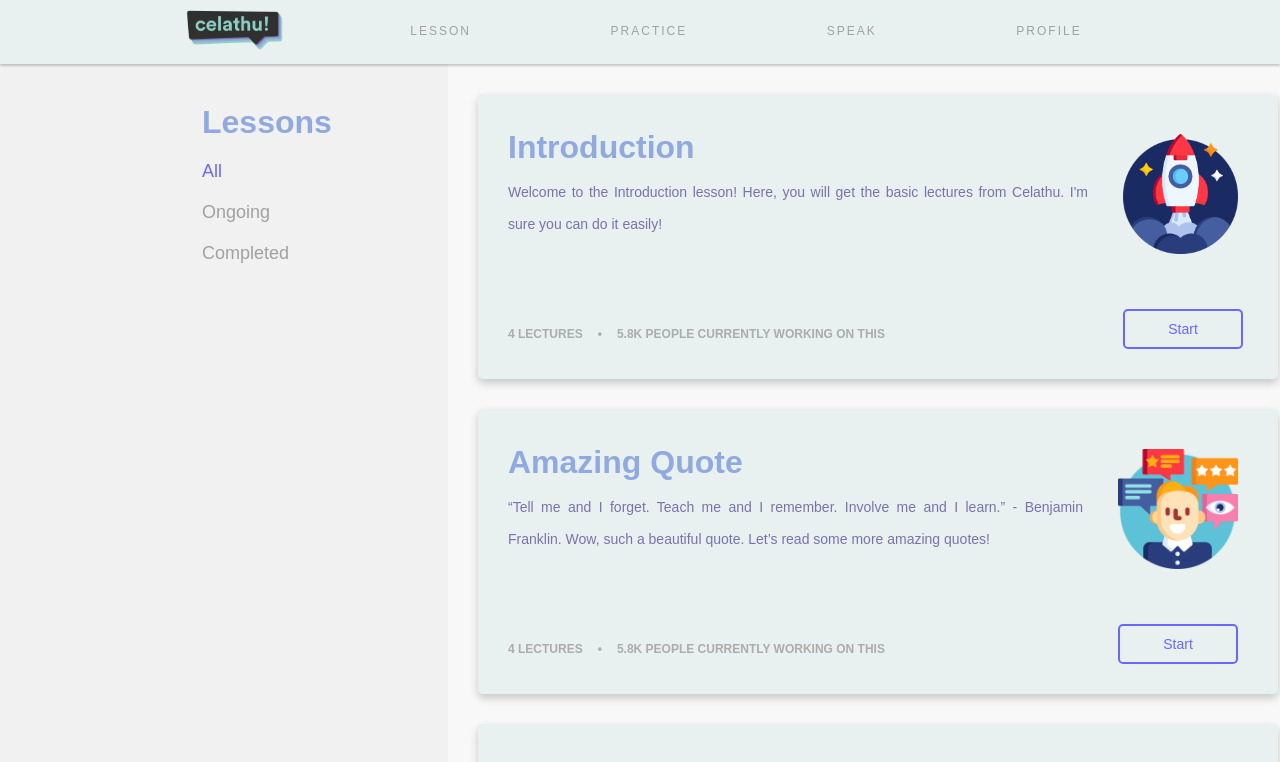
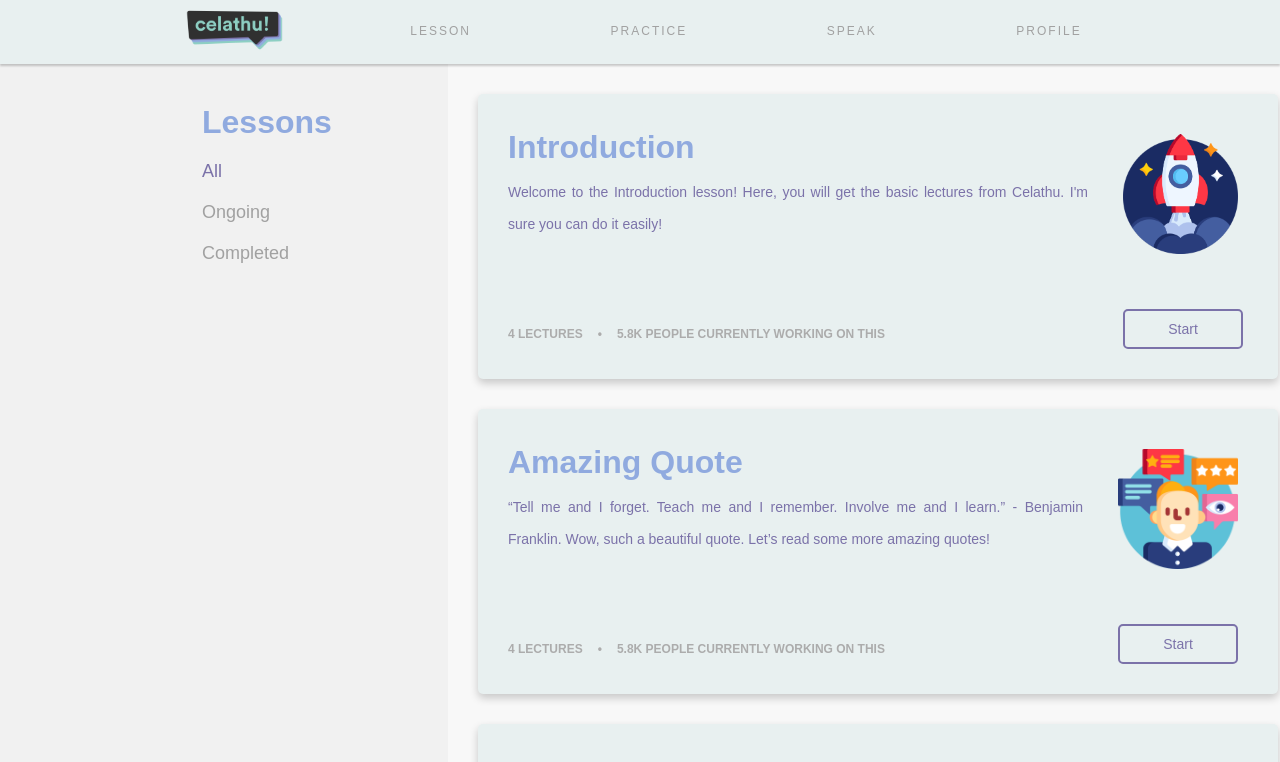
Before and after one commit to corneliusyan/Fluent-Web, a React (Create React App) app in the folder cakap/: page /#/ in a window 1280 px wide. Shown: the top 762 px of the page. Built offline with nearby package versions, Linux system fonts and the light colour scheme; a web font is replaced by a local one.

Commit message:
Change purple color

```diff
--- a/cakap/src/Profile.js
+++ b/cakap/src/Profile.js
@@ -64,7 +64,7 @@ class Collapse extends Component {
     };
 
     var circleStyle = {
-      background: '#6a68fa',
+      background: '#7b72a9',
       width: 40,
       height: 40,
       borderRadius: 20,
@@ -161,9 +161,6 @@ class Profile extends Component {
                   <Child text="Name"/>
                   <Child text="Photo"/>
                 </ToggleBox>
-                <ToggleBox title="Update Interests" colsrc={tick}>
-                  <Child text="Mathematic"/>
-                </ToggleBox>
                 <ToggleBox title="Blocked Users" colsrc={blocked}>
                   <Child text="Elsie"/>
                 </ToggleBox>
--- a/cakap/src/style.css
+++ b/cakap/src/style.css
@@ -122,7 +122,7 @@ html, body {
 }
 
 .sidebar-active {
-    color: #6a68fa;
+    color: #7b72a9;
 }
 
 .lesson-title-img {
@@ -272,9 +272,9 @@ html, body {
 .start-button {
     font-family: 'Circular Book', Fallback, sans-serif;
     font-size: 14px;
-    border: 2px solid #6a68fa;
+    border: 2px solid #7b72a9;
     background-color: #e8f0f0;
-    color: #6a68fa;
+    color: #7b72a9;
     cursor: pointer;
     border-radius: 5px;
     width: 120px;
@@ -310,7 +310,7 @@ html, body {
 
 .card-small:hover {
     box-shadow: 0 4px 8px 0 rgba(0,0,0,0.2);
-    border: 1px solid #6a68fa;
+    border: 1px solid #7b72a9;
     margin: 30px;
 }
 
@@ -323,7 +323,7 @@ html, body {
 }
 
 .card-small-image-container {
-    background-color: #6a68fa;
+    background-color: #7b72a9;
     height: 75%;
     width: 100%;
     border-top-left-radius: 5px;
@@ -356,7 +356,7 @@ html, body {
     color: #fff;
     line-height: 100px;
     text-align: center;
-    background: #6a68fa;
+    background: #7b72a9;
 }
 
 .analyze {
--- a/cakap/src/tes.css
+++ b/cakap/src/tes.css
@@ -49,7 +49,7 @@
 }
 
 .active {
-    color: #6a68fa;
+    color: #7b72a9;
 }
 
 /* Card */
@@ -136,9 +136,9 @@
 .start-button {
     font-family: 'Circular Book', Fallback, sans-serif;
     font-size: 14px;
-    border: 2px solid #6a68fa;
+    border: 2px solid #7b72a9;
     background-color: white;
-    color: #6a68fa;
+    color: #7b72a9;
     cursor: pointer;
     border-radius: 5px;
     width: 120px;
@@ -173,7 +173,7 @@
 
 .card-small:hover {
     box-shadow: 0 8px 16px 0 rgba(0,0,0,0.2);
-    border: 1px solid #6a68fa;
+    border: 1px solid #7b72a9;
     margin: 29px;
 }
 
@@ -186,7 +186,7 @@
 }
 
 .card-small-image-container {
-    background-color: #6a68fa;
+    background-color: #7b72a9;
     height: 75%;
     width: 100%;
     border-top-left-radius: 5px;
@@ -219,7 +219,7 @@
     color: #fff;
     line-height: 100px;
     text-align: center;
-    background: #6a68fa;
+    background: #7b72a9;
 }
 
 .analyze {
```
